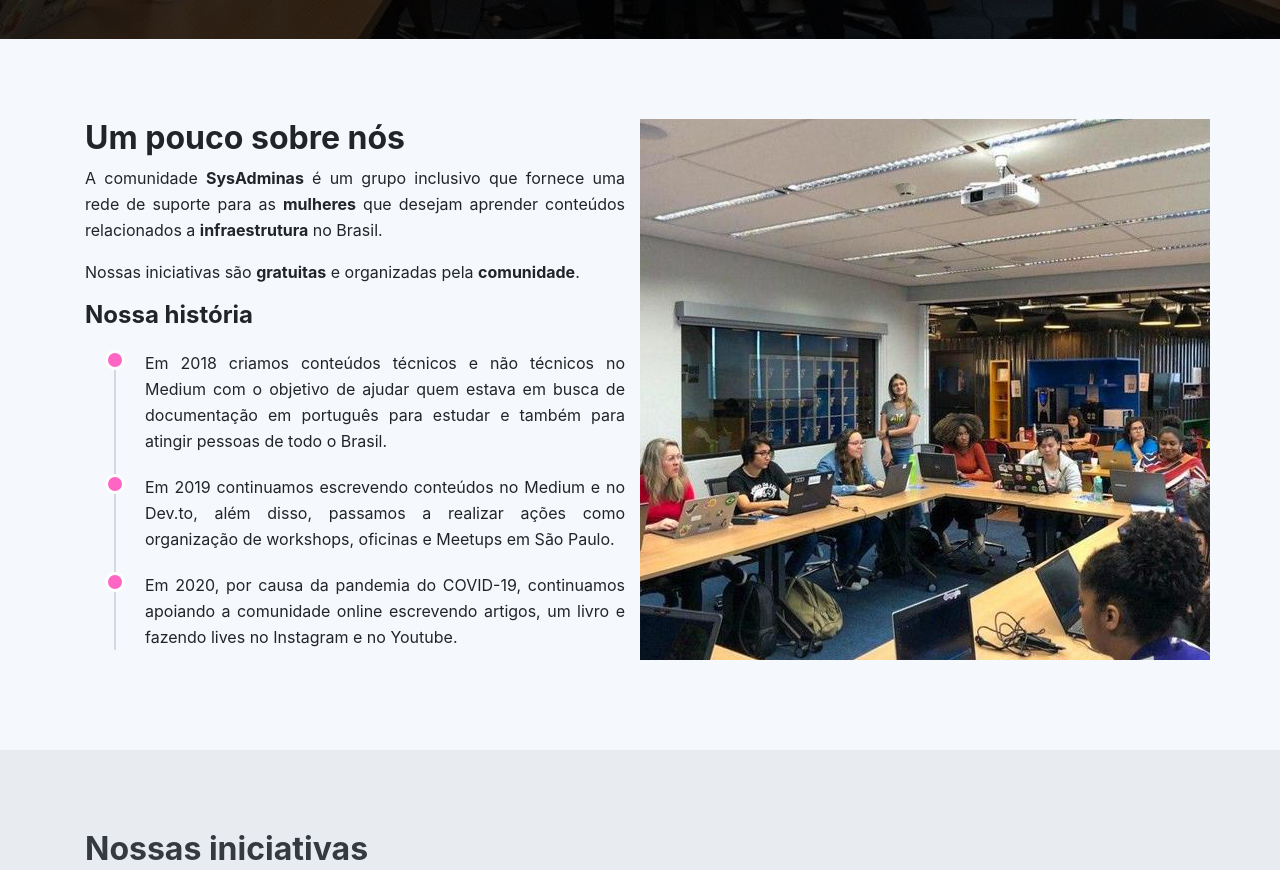
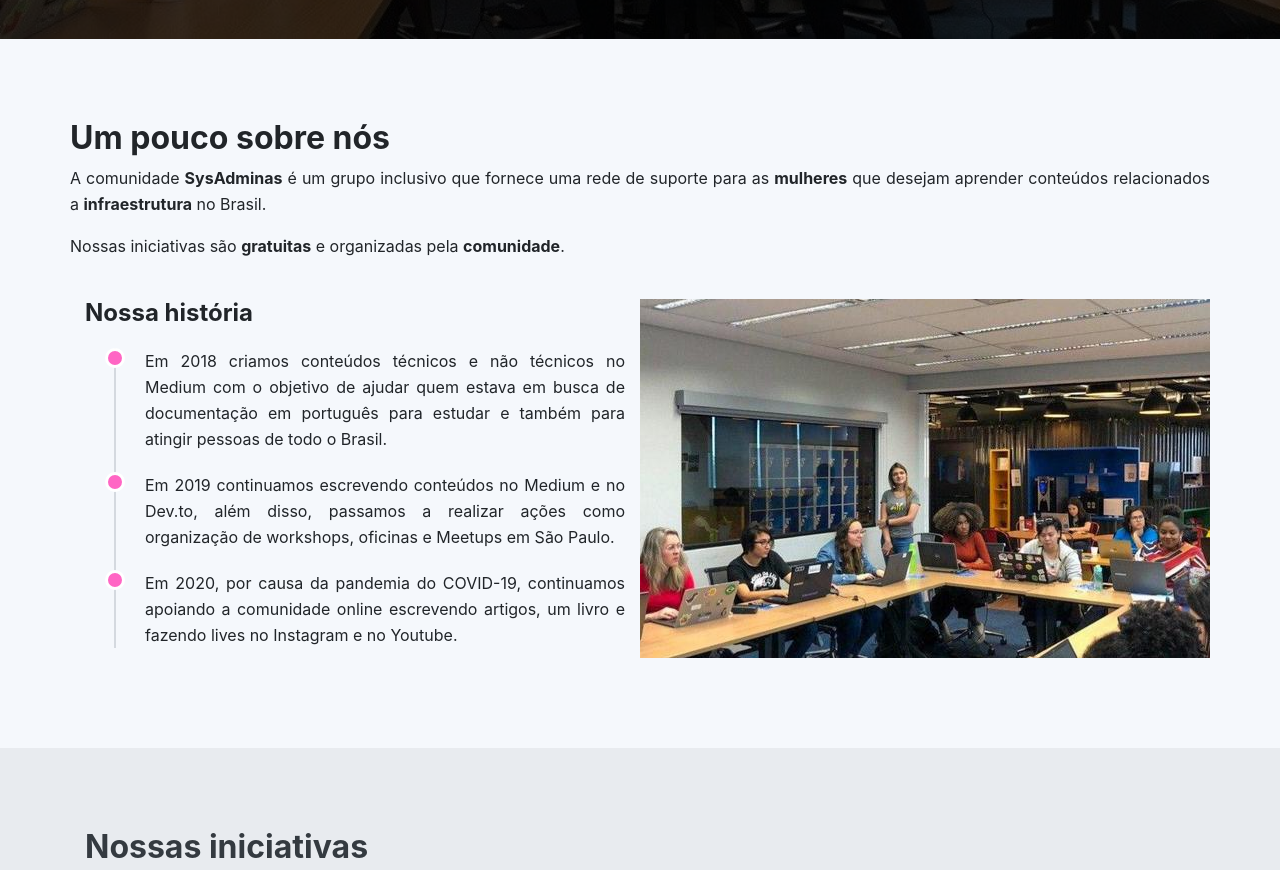
Before and after one commit to sysadminas/sysadminas-site, a website: page express/index.html in a window 1280 px wide. Shown: the part 761-1631 px from the top of the page. Drawn offline with nearby package versions, Linux system fonts and the light colour scheme.

Commit message:
Fixing Image In History Section

```diff
--- a/express/index.html
+++ b/express/index.html
@@ -68,8 +68,7 @@
 		<section id="about">
 			<div class="container" data-aos="fade-up">
 				<div class="row about-container">
-
-					<div class="col-lg-6 content order-lg-1 order-2">
+					<div>
 						<h2 class="title">Um pouco sobre nós</h2>
 						<p class="text-justify">
 							A comunidade <strong>SysAdminas</strong> é um grupo inclusivo que fornece uma rede de
@@ -79,6 +78,9 @@
 						</p>
 						<p class="text-justify">Nossas iniciativas são <strong>gratuitas</strong> e organizadas pela
 							<strong>comunidade</strong>.</p>
+						<br>
+					</div>
+					<div class="col-lg-6 content order-lg-1 order-1">
 
 						<h4 class="custom-bold">Nossa história</h4>
 						<ul class="timeline">
@@ -223,7 +225,8 @@
 							<div><img src="./assets/img/site-img/valesca.png" alt="Valesca Fortunato"
 									class="team-profile-img"></div>
 							<h4>Valesca Fortunato</h4>
-							<p style="padding:10px 5px;">Valesca trabalha com Infraestrutura de TI há mais de 18 anos, é formada em Gestão de
+							<p style="padding:10px 5px;">Valesca trabalha com Infraestrutura de TI há mais de 18 anos, é
+								formada em Gestão de
 								Tecnologia e criou a comunidade SysAdminas em 2018, com o objetivo de fornecer uma rede
 								de apoio e orientação às mulheres que desejam trabalhar com Infraestrutura de TI no
 								Brasil, de modo a capacitá-las para entrar no mercado de trabalho, a fim de tornar a
@@ -242,7 +245,8 @@
 							<div><img src="./assets/img/site-img/bia.png" alt="Beatriz Oliveira"
 									class="team-profile-img"></div>
 							<h4>Beatriz Oliveira</h4>
-							<p style="padding:10px 5px;">Beatriz trabalha na área de Infraestrutura de TI, é Graduada em Sistemas de Informação,
+							<p style="padding:10px 5px;">Beatriz trabalha na área de Infraestrutura de TI, é Graduada em
+								Sistemas de Informação,
 								Pós Graduada em Gerenciamento de Projetos e possui um MBA em Arquitetura de Soluções.
 								Através do seu trabalho em comunidades, ela acredita que pode tornar a área de TI mais
 								diversa e inclusiva.</p>
@@ -262,7 +266,8 @@
 									class="team-profile-img">
 							</div>
 							<h4>Suane Barbosa</h4>
-							<p style="padding:10px 5px;">Suane trabalha com Infraestrutura de TI há mais de 15 anos, possui formação em Gestão de
+							<p style="padding:10px 5px;">Suane trabalha com Infraestrutura de TI há mais de 15 anos,
+								possui formação em Gestão de
 								Tecnologia e é certificada com as principais tecnologias de mercado.
 								Ao longo de sua carreira se desenvolveu não somente como analista/especialista, mas
 								também como gestora de times e projetos. Por sempre ter sentido falta de
```
